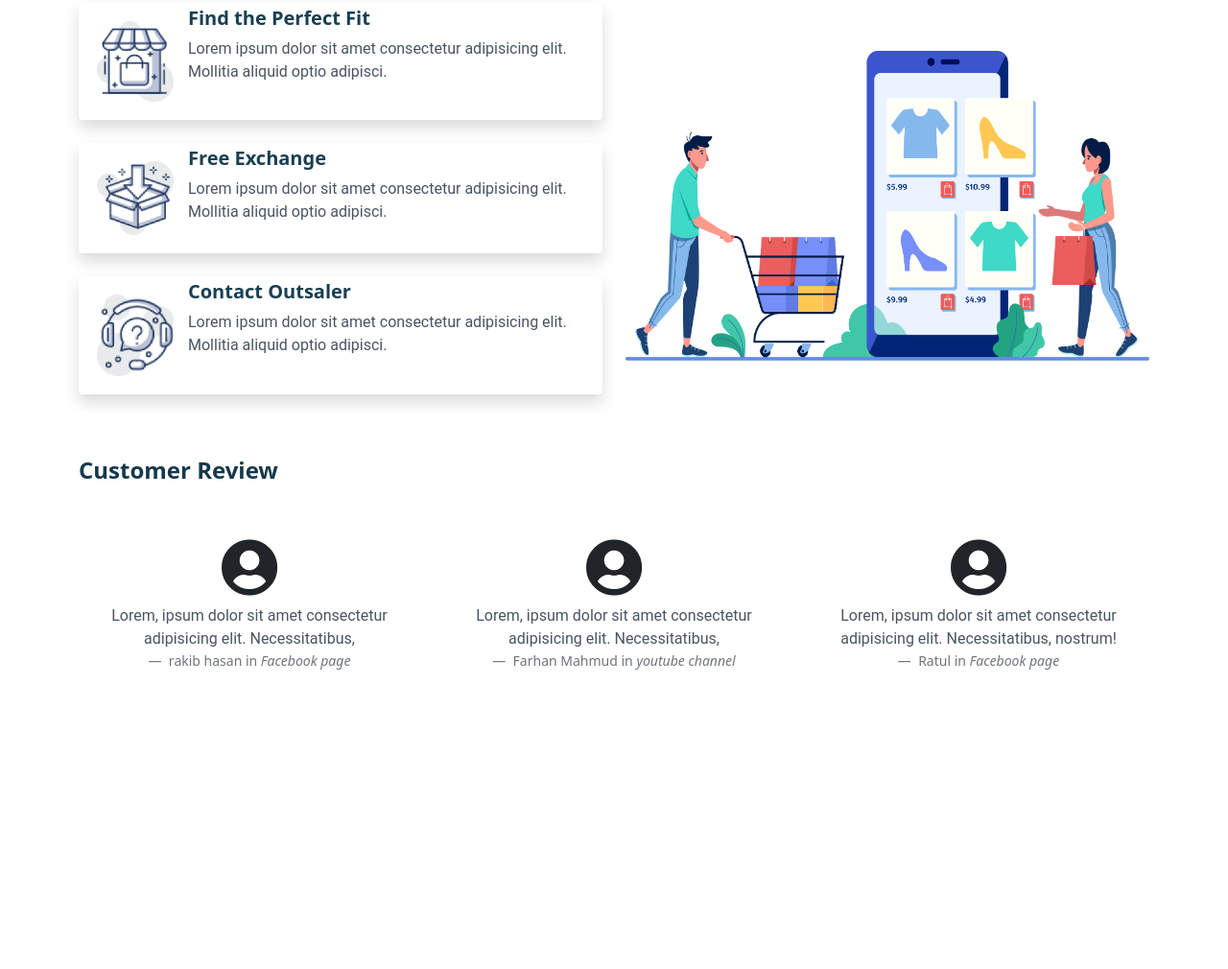
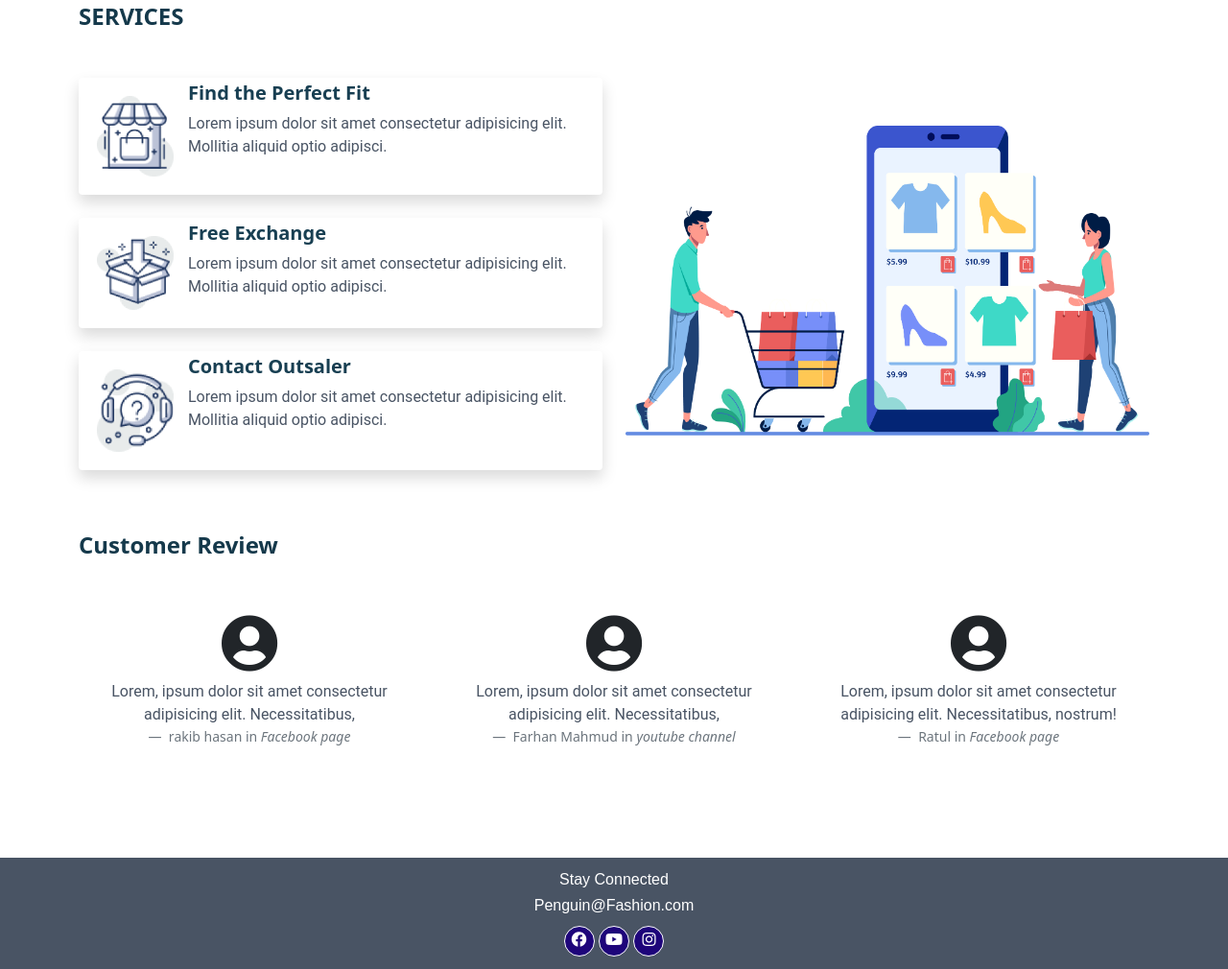
Before and after one commit to Forhad9/Fashion-house, a plain HTML site: page index.html in a window 1280 px wide. Shown: the part 1926-2936 px from the top of the page at 96% size. Before the commit the page ends 2741 px from the top, so only its background shows below. Drawn offline with nearby package versions, Linux system fonts and the light colour scheme.

Commit message:
initial added

```diff
--- a/index.html
+++ b/index.html
@@ -62,7 +62,7 @@
    <main>
      <section class="container">
        <h4  style="margin-bottom: 50px;font-weight: bolder;color: #15394b;">WOMEN JACKET</h4>
-      <div class="row row-cols-1 row-cols-md-3 g-4">
+      <div class="row row-cols-1 row-cols-md-3  g-4">
         <div class="col">
           <div style="border: none;" class="card my-card shadow-sm h-70">
             <img src="image/G-item 1.png" class="card-img-top" alt="...">
@@ -149,6 +149,7 @@
    </section>
 
    <section class="container">
+    <h4  style="margin-bottom: 50px;font-weight: bolder;color: #15394b;">SERVICES</h4>
      <div class="row">
        <div class="col-md-6">
         <div class="d-flex align-items-start flex-column bd-highlight mb-3" style="height: 200px;">
@@ -178,8 +179,8 @@
         </div>
 
        </div>
-       <div class="col-md-6">
-           <img style="width: 100%;padding-top: 50px;" src="logo/XMLID 1.png" alt="">
+       <div class="col-md-6 media">
+           <img style="width: 100%; padding-top: 50px;" src="logo/XMLID 1.png" alt="">
        </div>
      </div>
    </section>
@@ -192,27 +193,27 @@
           <i class="fa-3x p-2 fas fa-user-circle"></i>
           <p>Lorem, ipsum dolor sit amet consectetur adipisicing elit. Necessitatibus,</p>
         </blockquote>
-        <footer class="blockquote-footer">
+        <div class="blockquote-footer">
           rakib hasan in <cite>Facebook page</cite>
-        </footer>
+        </div>
       </div>
       <div class="col-lg-4">
         <blockquote class="blockquote">
           <i class="fa-3x p-2 fas fa-user-circle"></i>
           <p>Lorem, ipsum dolor sit amet consectetur adipisicing elit. Necessitatibus,</p>
         </blockquote>
-        <footer class="blockquote-footer">
+        <div class="blockquote-footer">
           Farhan Mahmud in <cite>youtube channel</cite>
-        </footer>
+        </div>
       </div>
       <div class="col-lg-4">
         <blockquote class="blockquote">
           <i class="fa-3x p-2 fas fa-user-circle"></i>
           <p>Lorem, ipsum dolor sit amet consectetur adipisicing elit. Necessitatibus, nostrum!</p>
         </blockquote>
-        <footer class="blockquote-footer">
+        <div class="blockquote-footer">
           Ratul  in <cite>Facebook page</cite>
-        </footer>
+        </div>
       </div>
 
     </div>
@@ -221,6 +222,19 @@
 
 
    </main>
+   <footer>
+    <div class="bottom-section">
+        <h6>Stay Connected</h6>
+        <h6>Penguin@Fashion.com</h6>
+    </div>
+    <div class="social-menus">
+        <a href="#"><i class="icon-style  fab fa-facebook"></i></a>
+        <a href="#"><i class="icon-style  fab fa-youtube"></i></a>
+        <a href="#"><i class="icon-style  fab fa-instagram"></i></a>
+    </div>
+
+</footer>
+
 
 
 
--- a/style.css
+++ b/style.css
@@ -54,3 +54,31 @@ section{
     margin-bottom: 100px;
 
 }
+footer {
+    background: #495464;
+    padding: 1%;
+    text-align: center;
+    color: white;
+    font-family: 'Titillium Web', sans-serif;
+}
+footer p {
+    font-size: 0.8rem;
+    line-height: 32px;
+
+}
+.icon-style {
+    color: white;
+    background-color: rgb(30, 5, 122);
+    width: 32px;
+    height: 32px;
+    line-height: 32px;
+    border-radius: 50%;
+    border: 1px solid white;
+    margin-top: 4px;
+    padding: 5px;
+}
+@media only screen and (max-width: 500px) {
+    h4 {
+      text-align: center;
+    }
+  }
```
